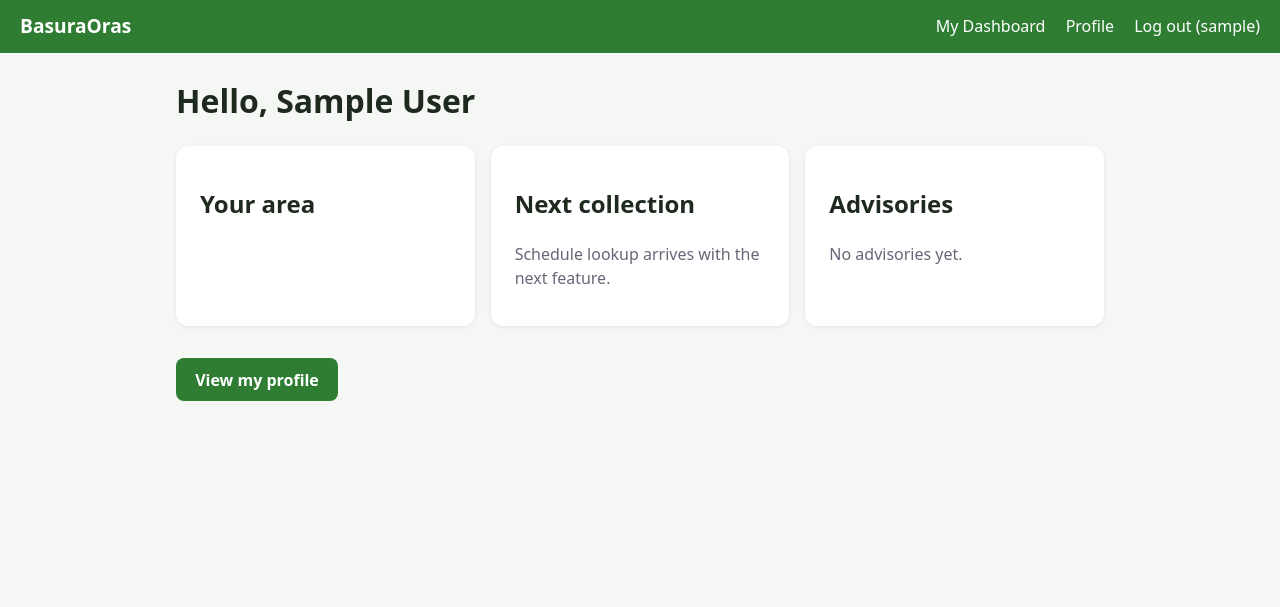
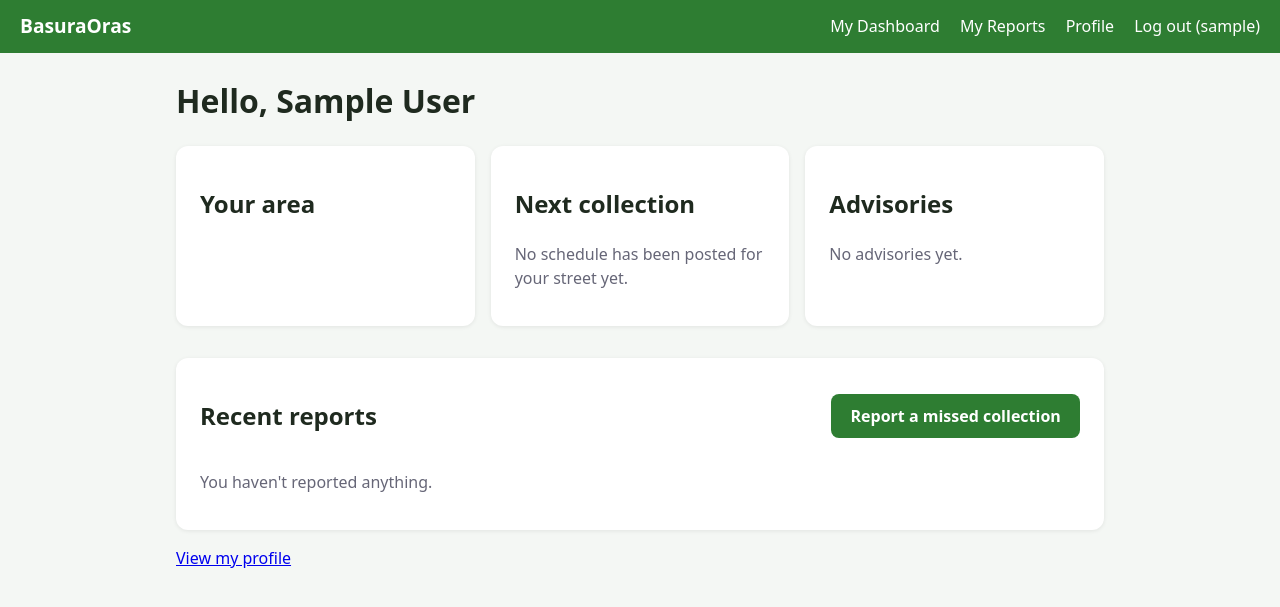
Before and after one commit to Abzelx/BasuraOras-Abesia-EarlAbzel-G2, a Django app: page /dashboard/resident/ in a window 1280 px wide. Shown: the top 607 px of the page. Run offline with Django 5.2, Linux system fonts and the light colour scheme; the visitor is signed in with stand-in values (Sample User, id 1); data that the repository does not hold is empty; parts of the project's set-up code (start-up, migrations or seed data) failed here and were passed over.

Commit message:
Add role dashboards and navigation for schedules and reports

```diff
--- a/accounts/templates/accounts/resident_dashboard.html
+++ b/accounts/templates/accounts/resident_dashboard.html
@@ -10,12 +10,44 @@
   </section>
   <section class="card">
     <h2>Next collection</h2>
-    <p class="muted">Schedule lookup arrives with the next feature.</p>
+    {% if upcoming %}
+      <p class="big">{{ upcoming.0|date:"l, M d" }}</p>
+      <p class="muted">{{ upcoming.1.start_time|time:"h:i A" }} – {{ upcoming.1.end_time|time:"h:i A" }}</p>
+    {% else %}
+      <p class="muted">No schedule has been posted for your street yet.</p>
+    {% endif %}
   </section>
   <section class="card">
     <h2>Advisories</h2>
     <p class="muted">No advisories yet.</p>
   </section>
 </div>
-<p><a class="btn" href="{% url 'accounts:profile' %}">View my profile</a></p>
+
+{% if schedules %}
+<section class="card">
+  <h2>Collection days for your street</h2>
+  <ul>
+    {% for s in schedules %}<li>{{ s.get_day_of_week_display }} · {{ s.start_time|time:"h:i A" }} – {{ s.end_time|time:"h:i A" }}</li>{% endfor %}
+  </ul>
+</section>
+{% endif %}
+
+<section class="card">
+  <div class="head-row">
+    <h2>Recent reports</h2>
+    <a class="btn" href="{% url 'pickups:report_create' %}">Report a missed collection</a>
+  </div>
+  {% if recent_reports %}
+    <ul>
+      {% for r in recent_reports %}
+        <li><a href="{% url 'pickups:report_detail' r.pk %}">#{{ r.pk }}</a> · {{ r.collection_date|date:"M d" }}
+          <span class="badge status-{{ r.status|lower }}">{{ r.get_status_display }}</span></li>
+      {% endfor %}
+    </ul>
+    <a href="{% url 'pickups:report_list' %}">See all my reports</a>
+  {% else %}
+    <p class="muted">You haven't reported anything.</p>
+  {% endif %}
+</section>
+<p><a href="{% url 'accounts:profile' %}">View my profile</a></p>
 {% endblock %}
--- a/accounts/views.py
+++ b/accounts/views.py
@@ -4,6 +4,9 @@ from django.contrib.auth.decorators import login_required
 from django.contrib.auth.forms import AuthenticationForm
 from django.contrib.auth.views import LoginView
 from django.shortcuts import redirect, render
+
+from pickups import utils as pickup_utils
+from pickups.models import CollectionSchedule, MissedReport
 
 from .decorators import role_required
 from .forms import ProfileForm, RegistrationForm
@@ -54,12 +57,24 @@ def dashboard_redirect(request):
 
 @role_required(User.Role.RESIDENT)
 def resident_dashboard(request):
-    return render(request, "accounts/resident_dashboard.html")
+    user = request.user
+    schedules = CollectionSchedule.objects.filter(street_id=user.street_id, is_active=True).select_related("street")
+    upcoming = pickup_utils.next_collection(schedules, pickup_utils.now_local().date())
+    recent_reports = MissedReport.objects.filter(user=user).select_related("schedule__street")[:3]
+    return render(request, "accounts/resident_dashboard.html", {
+        "schedules": schedules, "upcoming": upcoming, "recent_reports": recent_reports,
+    })
 
 
 @role_required(User.Role.STAFF)
 def staff_dashboard(request):
-    return render(request, "accounts/staff_dashboard.html")
+    reports = MissedReport.objects.filter(schedule__street__barangay=request.user.barangay)
+    return render(request, "accounts/staff_dashboard.html", {
+        "pending_count": reports.filter(status=MissedReport.Status.SUBMITTED).count(),
+        "open_count": reports.exclude(status__in=MissedReport.FINAL_STATUSES).count(),
+        "schedule_count": CollectionSchedule.objects.filter(
+            street__barangay=request.user.barangay, is_active=True).count(),
+    })
 
 
 @login_required
--- a/templates/base.html
+++ b/templates/base.html
@@ -14,8 +14,11 @@
       {% if user.is_authenticated %}
         {% if user.is_barangay_staff %}
           <a href="{% url 'accounts:staff_dashboard' %}">Staff Dashboard</a>
+          <a href="{% url 'pickups:staff_report_list' %}">Reports</a>
+          <a href="{% url 'pickups:schedule_list' %}">Schedules</a>
         {% elif user.is_resident %}
           <a href="{% url 'accounts:resident_dashboard' %}">My Dashboard</a>
+          <a href="{% url 'pickups:report_list' %}">My Reports</a>
         {% endif %}
         <a href="{% url 'accounts:profile' %}">Profile</a>
         <form method="post" action="{% url 'accounts:logout' %}" class="inline">
```
Also changed, not shown: accounts/templates/accounts/staff_dashboard.html (+10 -6 lines).
